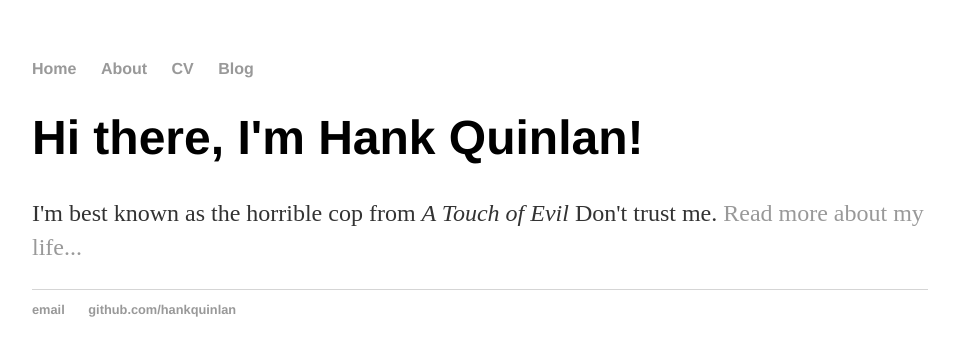
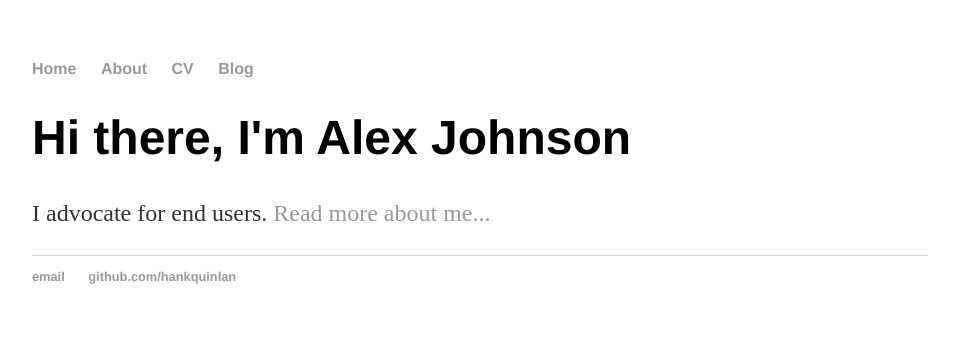
Before and after one commit to ajohnsonux/ajohnsonux.github.io, a Jekyll site: the page built from index.html, in a window 1280 px wide. Shown: the top 356 px of the page, without its empty margins (160-1119 px from the left). Built offline with Jekyll 4.4.1, drawn with Linux system fonts in a browser that asks for light colours.

Commit message:
Update index.html
Updating placeholder content with better placeholder content

```diff
--- a/index.html
+++ b/index.html
@@ -1,8 +1,8 @@
 ---
 layout: default
-title: Hank Quinlan, Horrible Cop
+title: Alex Johnson, UX Researcher
 ---
 <div class="blurb">
-	<h1>Hi there, I'm Hank Quinlan!</h1>
-	<p>I'm best known as the horrible cop from <em>A Touch of Evil</em> Don't trust me. <a href="/about">Read more about my life...</a></p>
+	<h1>Hi there, I'm Alex Johnson</h1>
+	<p>I advocate for end users. <a href="/about">Read more about me...</a></p>
 </div><!-- /.blurb -->
```
